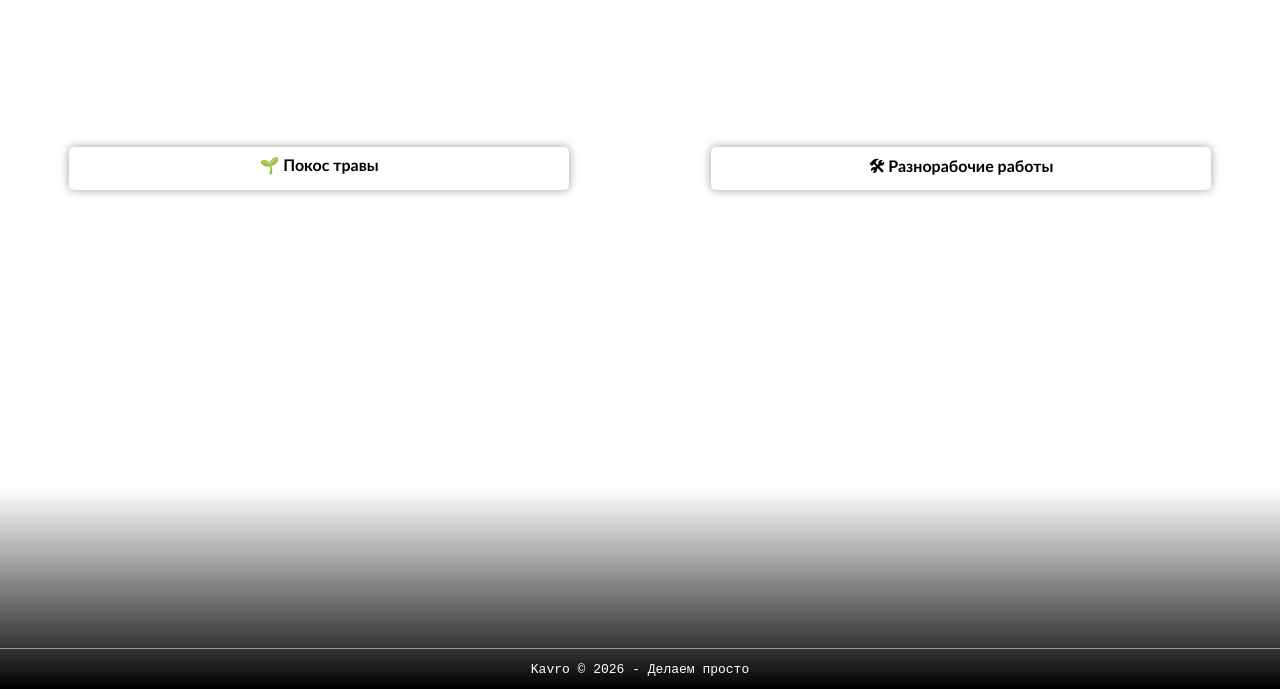
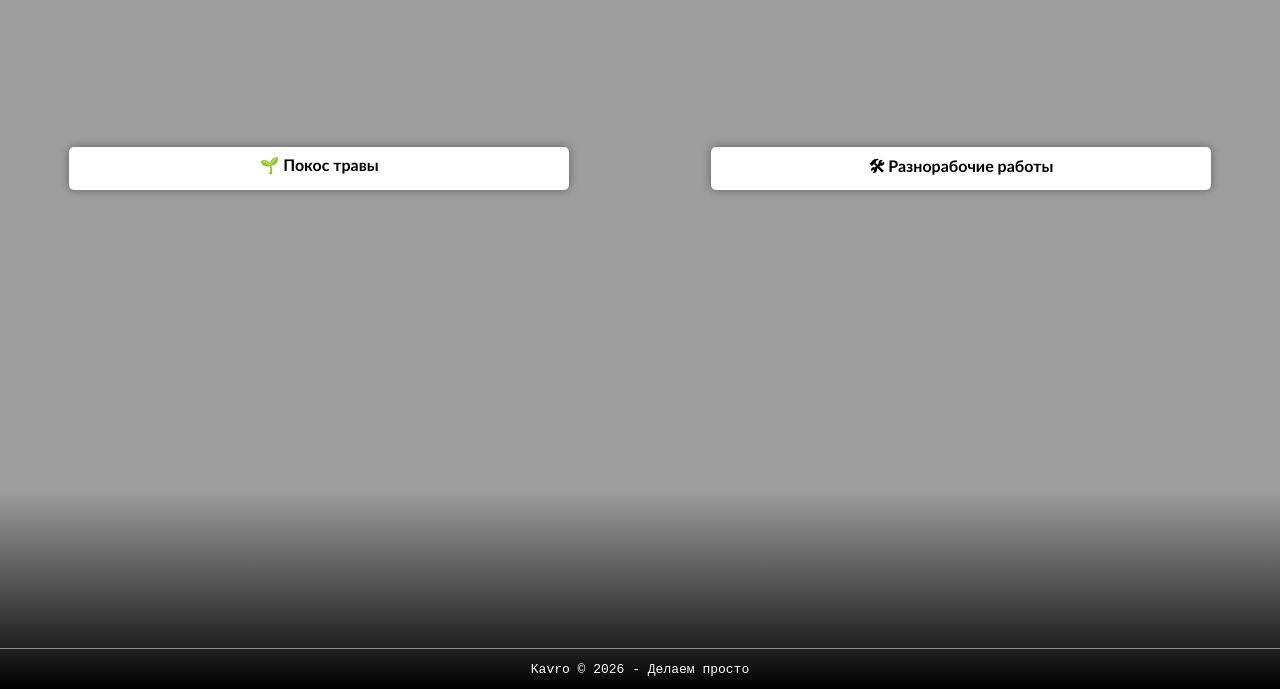
Before and after one commit to xh3t4g/project_pokos_travi, a plain HTML site: page index.html in a window 1280 px wide. Shown: the part 111-800 px from the top of the page. Drawn offline with Linux system fonts and the light colour scheme; the site is published under a folder, as on GitHub Pages, so addresses that start at the root find nothing.

Commit message:
Фикс | поменял название файл фон N2

```diff
--- a/css/index-style.css
+++ b/css/index-style.css
@@ -1,7 +1,7 @@
 
 body {
     min-height: 100vh;
-    background: url("/assets/img/pokos_travi_phon.jpg");
+    background: url("../assets/img/pokos_travi_phon.jpg");
     background-position: center;
     background-size: cover;
     background-repeat: no-repeat;
```
